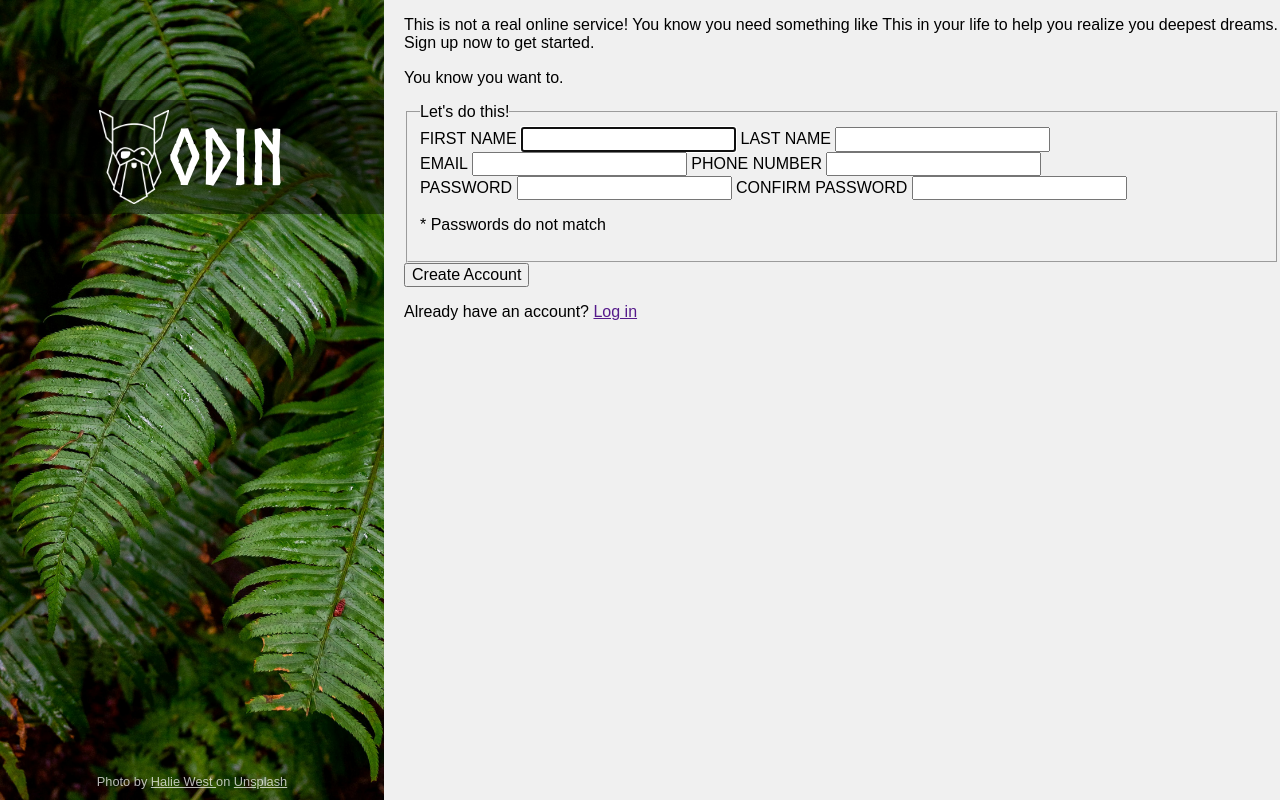
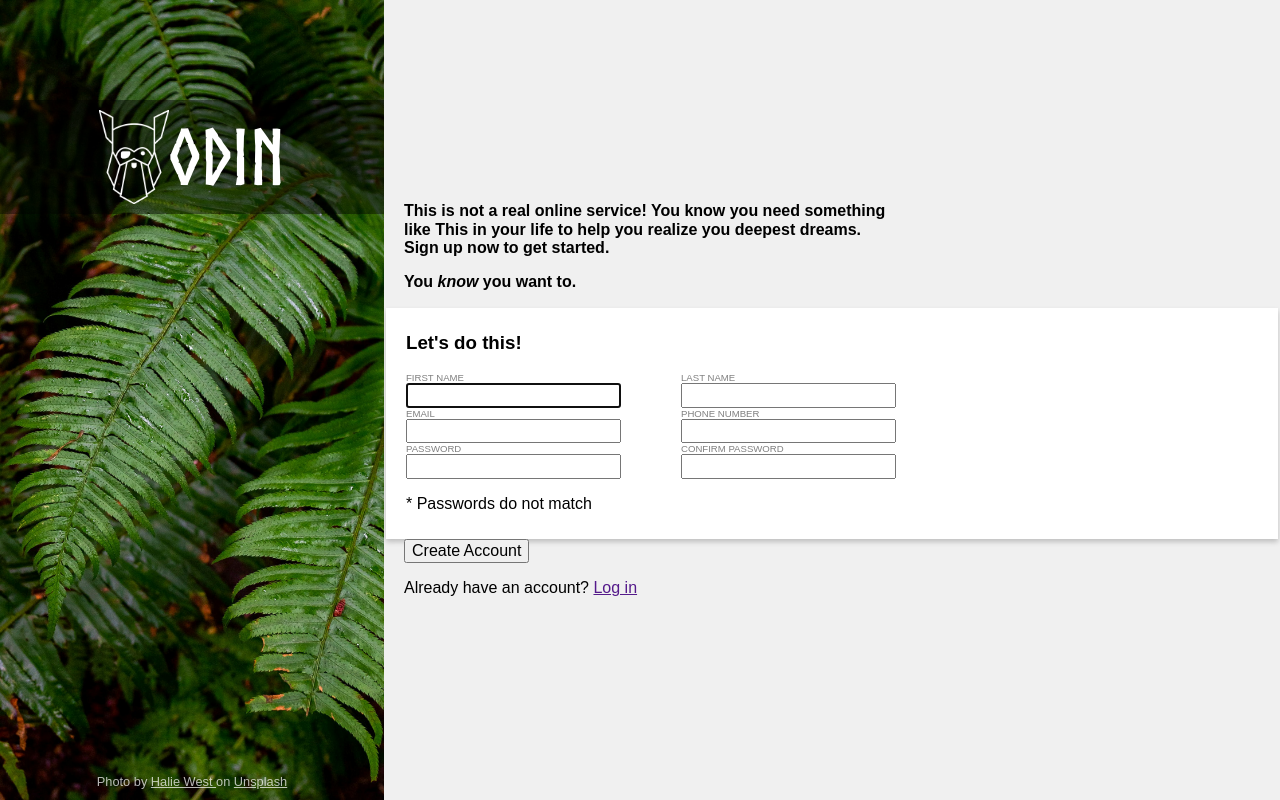
Before and after one commit to gabs712/sign-up-form, a plain HTML site: page index.html in a window 1280 px wide. Drawn offline with Linux system fonts and the light colour scheme.

Commit message:
inplement orm layout

```diff
--- a/index.html
+++ b/index.html
@@ -37,30 +37,30 @@
         started.
       </p>
       <p>
-        You know you want to.
+        You <em>know</em> you want to.
       </p>
     </section>
     <form action="" method="get">
       <fieldset>
-        <legend>Let's do this!</legend>
-        <div class="name">
+        <h3>Let's do this!</h3>
+        <div class="groups">
+          <div class="group1">
             <label for="f-name">FIRST NAME</label>
             <input type="text" id="f-name" name="f-name" autofocus >
+            <label for="email">EMAIL</label>
+            <input type="email" id="email" name="email">
+            <label for="password">PASSWORD</label>
+            <input type="password" id="password" name="password">
+            <p class="password-error">* Passwords do not match</p>
+          </div>
+          <div class="group2">
             <label for="l-name">LAST NAME</label>
             <input type="text" id="l-name" name="l-name">
-        </div>
-        <div class="contact">
-          <label for="email">EMAIL</label>
-          <input type="email" id="email" name="email">
             <label for="phone">PHONE NUMBER</label>
             <input type="tel" id="phone" name="phone">
-        </div>
-        <div class="password">
-          <label for="password">PASSWORD</label>
-          <input type="password" id="password" name="password">
             <label for="confirm">CONFIRM PASSWORD</label>
             <input type="password" name="confirm" id="confirm">
-          <p class="password-error">* Passwords do not match</p>
+          </div>
         </div>
       </fieldset>
       <button type="submit">Create Account</button>
--- a/styles/style.css
+++ b/styles/style.css
@@ -58,5 +58,43 @@ header {
 
 main {
   width: 70vw;
+
+  display: flex;
+  flex-direction: column;
+  justify-content: center;
+}
+
+.description,
+fieldset,
+.login {
   padding-left: 20px;
 }
+button[type=submit] {
+  margin-left: 20px;
+}
+
+.description p {
+  font-weight: bold;
+  width: 55ch;
+}
+
+fieldset {
+  border: none;
+  background-color: white;
+  box-shadow: 0px 3px 5px rgba(0, 0, 0, 0.204);
+}
+
+.groups {
+  display: flex;
+  gap: 60px;
+}
+
+.group1, .group2 {
+  display: flex;
+  flex-direction: column;
+}
+
+label {
+  font-size: .6rem;
+  color: gray;
+}
```
Lines whose indentation alone changed are shown as unchanged.
